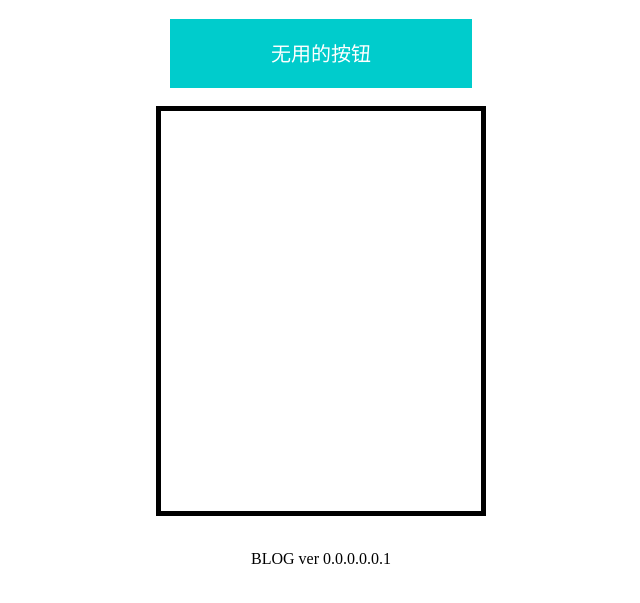
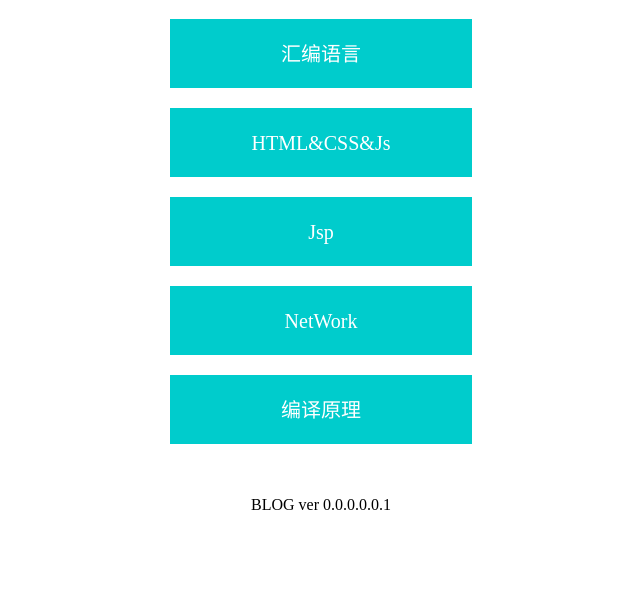
Before and after one commit to YellowCheese/YellowCheese.github.io, a plain HTML site: page index.html in a window 1280 px wide. Shown: the part 61-664 px from the top of the page, without its empty margins (319-959 px from the left). Drawn offline with Linux system fonts and the light colour scheme.

Commit message:
Update index.html

```diff
--- a/index.html
+++ b/index.html
@@ -9,9 +9,12 @@
     </head>
     <body>
         <h1 class="text01">YellowCheese'Blog</h1>
-        <div class="backcolor01"><a href="https://www.bilibili.com/" style="text-decoration:none"><p class="text00">无用的按钮</p></a></div>
+        <div class="backcolor01"><a href="AssemblyLanguage.html" style="text-decoration:none" target="_blank"><p class="text00">汇编语言</p></a></div>
+        <div class="backcolor01"><p class="text00">HTML&CSS&Js</p></div>
+        <div class="backcolor01"><p class="text00">Jsp</p></div>
+        <div class="backcolor01"><p class="text00">NetWork</p></div>
+        <div class="backcolor01"><p class="text00">编译原理</p></div>
         <br/>
-        <div class="backcolor02"></div>
         <br/>
         <p align="center">BLOG ver 0.0.0.0.0.1</p>
     </body>
```
